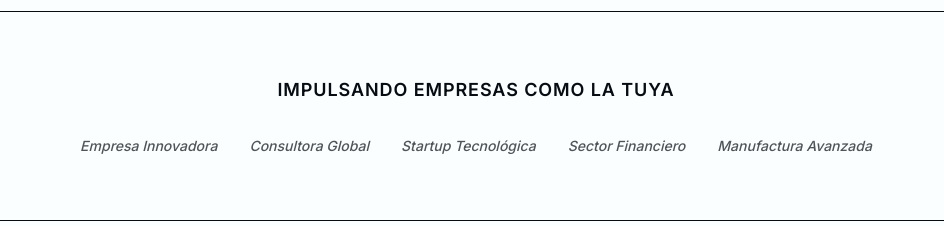
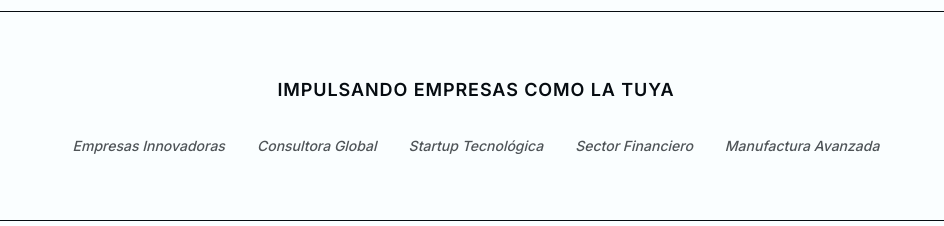
Before and after one commit to dev-nyro/atenex-frontend, a Next.js app: page / in a window 1280 px wide. Shown: the part 840-1066 px from the top of the page, without its empty margins (164-1108 px from the left). Built offline with nearby package versions, Linux system fonts and the light colour scheme.

Commit message:
fix: correct placeholder name for Empresas in social proof section

```diff
--- a/app/page.tsx
+++ b/app/page.tsx
@@ -24,7 +24,7 @@ const iconMap: { [key: string]: React.ComponentType<{ className?: string }> } =
 
 // Empresas Placeholder para Social Proof
 const trustedLogos = [
-    { name: "Empresa Innovadora", logo: null }, // Usaremos texto como placeholder
+    { name: "Empresas Innovadoras", logo: null }, // Usaremos texto como placeholder
     { name: "Consultora Global", logo: null },
     { name: "Startup Tecnológica", logo: null },
     { name: "Sector Financiero", logo: null },
```
